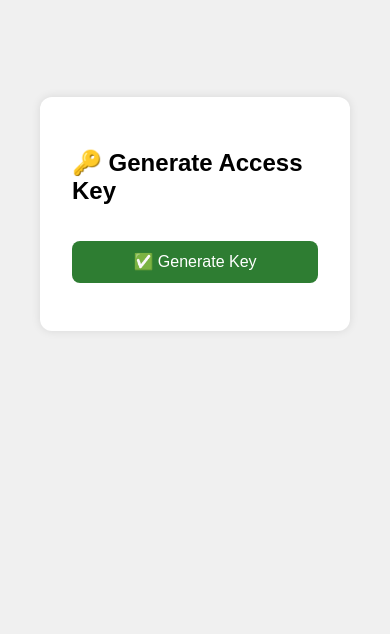
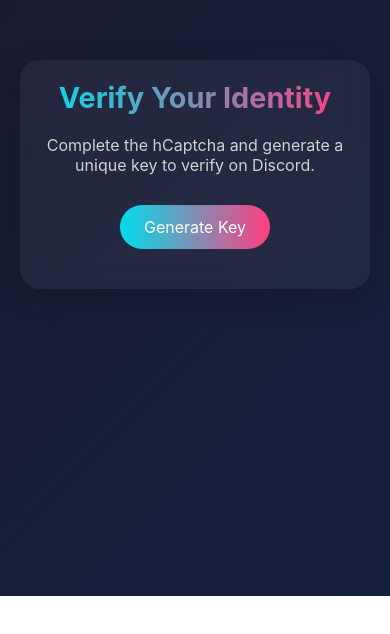
Before and after one commit to PrivateGui/keygen-site, a website: page index.html in a window 390 px wide. Shown: the part 248-882 px from the top of the page. After the commit the page ends 844 px from the top, so only its background shows below. Drawn offline with Linux system fonts and the light colour scheme.

Commit message:
Update index.html

```diff
--- a/index.html
+++ b/index.html
@@ -1,96 +1,142 @@
 <!DOCTYPE html>
 <html lang="en">
 <head>
-  <meta charset="UTF-8" />
-  <meta name="viewport" content="width=device-width, initial-scale=1.0"/>
-  <title>Key Generator</title>
+  <meta charset="UTF-8">
+  <meta name="viewport" content="width=device-width, initial-scale=1.0">
+  <title>Key Verification System</title>
   <script src="https://js.hcaptcha.com/1/api.js" async defer></script>
   <style>
+    * {
+      margin: 0;
+      padding: 0;
+      box-sizing: border-box;
+      font-family: 'Inter', -apple-system, BlinkMacSystemFont, sans-serif;
+    }
+
     body {
-      font-family: sans-serif;
-      padding: 2rem;
-      background: #f0f0f0;
+      background: linear-gradient(135deg, #1a1a2e 0%, #16213e 100%);
+      color: #ffffff;
+      min-height: 100vh;
       display: flex;
       justify-content: center;
       align-items: center;
-      min-height: 100vh;
+      padding: 20px;
     }
-    form {
-      background: white;
-      padding: 2rem;
-      border-radius: 12px;
-      box-shadow: 0 0 10px rgba(0,0,0,0.1);
+
+    .container {
+      background: rgba(255, 255, 255, 0.05);
+      backdrop-filter: blur(10px);
+      border-radius: 20px;
+      padding: 40px;
+      max-width: 600px;
       width: 100%;
-      max-width: 400px;
+      text-align: center;
+      box-shadow: 0 8px 32px rgba(0, 0, 0, 0.2);
+      transition: transform 0.3s ease;
     }
+
+    .container:hover {
+      transform: translateY(-5px);
+    }
+
+    h1 {
+      font-size: 2.5rem;
+      margin-bottom: 20px;
+      background: linear-gradient(90deg, #00ddeb, #ff3e7f);
+      -webkit-background-clip: text;
+      -webkit-text-fill-color: transparent;
+    }
+
+    p {
+      font-size: 1rem;
+      margin-bottom: 30px;
+      color: #d1d1d1;
+    }
+
+    .h-captcha {
+      margin: 20px auto;
+    }
+
     button {
-      margin-top: 1rem;
-      width: 100%;
-      padding: 0.7rem;
+      background: linear-gradient(90deg, #00ddeb, #ff3e7f);
+      border: none;
+      padding: 15px 30px;
+      border-radius: 50px;
+      color: #ffffff;
+      font-size: 1.1rem;
+      cursor: pointer;
+      transition: transform 0.2s, box-shadow 0.2s;
+    }
+
+    button:hover {
+      transform: scale(1.05);
+      box-shadow: 0 4px 15px rgba(0, 221, 235, 0.5);
+    }
+
+    #result {
+      margin-top: 20px;
       font-size: 1rem;
-      border: none;
-      background-color: #2e7d32;
-      color: white;
-      border-radius: 8px;
-      cursor: pointer;
+      color: #00ddeb;
+      word-break: break-all;
     }
-    #result {
-      margin-top: 1rem;
-      font-weight: bold;
-      text-align: center;
+
+    @media (max-width: 768px) {
+      .container {
+        padding: 20px;
+      }
+
+      h1 {
+        font-size: 1.8rem;
+      }
+
+      button {
+        padding: 12px 24px;
+        font-size: 1rem;
+      }
     }
   </style>
 </head>
 <body>
-
-  <form id="keyForm">
-    <h2>🔑 Generate Access Key</h2>
-    <div class="h-captcha" data-sitekey="8618380c-3bc4-4072-9236-796c1a4c9b24"></div>
-    <button type="submit">✅ Generate Key</button>
+  <div class="container">
+    <h1>Verify Your Identity</h1>
+    <p>Complete the hCaptcha and generate a unique key to verify on Discord.</p>
+    <form id="captcha-form">
+      <div class="h-captcha" data-sitekey="8618380c-3bc4-4072-9236-796c1a4c9b24"></div>
+      <button type="submit">Generate Key</button>
+    </form>
     <div id="result"></div>
-  </form>
+  </div>
 
   <script>
-  document.getElementById("keyForm").addEventListener("submit", async function (e) {
-    e.preventDefault();
+    const form = document.getElementById('captcha-form');
+    const resultDiv = document.getElementById('result');
 
-    const token = document.querySelector('[name="h-captcha-response"]').value;
+    form.addEventListener('submit', async (e) => {
+      e.preventDefault();
+      const hcaptchaResponse = document.querySelector('textarea[name="h-captcha-response"]').value;
 
-    if (!token) {
-      document.getElementById("result").textContent = "❌ Please complete the captcha.";
-      return;
-    }
-
-    document.getElementById("result").textContent = "⏳ Generating key...";
-
-    try {
-      const res = await fetch("/api/generate-key", {
-        method: "POST",
-        headers: { "Content-Type": "application/json" },
-        body: JSON.stringify({ token })
-      });
-
-      const contentType = res.headers.get("content-type") || "";
-      if (!contentType.includes("application/json")) {
-        const errorText = await res.text();  // read once only
-        console.error("Non-JSON error:", errorText);
-        document.getElementById("result").textContent = `❌ Server error: ${res.status}`;
+      if (!hcaptchaResponse) {
+        resultDiv.textContent = 'Please complete the hCaptcha.';
         return;
       }
 
-      const data = await res.json();
+      try {
+        const response = await fetch('/api/generate-key', {
+          method: 'POST',
+          headers: { 'Content-Type': 'application/json' },
+          body: JSON.stringify({ 'h-captcha-response': hcaptchaResponse }),
+        });
 
-      if (data.success) {
-        document.getElementById("result").textContent = `✅ Your Key: ${data.key}`;
-      } else {
-        document.getElementById("result").textContent = `❌ ${data.message}`;
+        const data = await response.json();
+        if (data.success) {
+          resultDiv.textContent = `Your key: ${data.key}. Use ?verify <key> in Discord.`;
+        } else {
+          resultDiv.textContent = `Error: ${data.message}`;
+        }
+      } catch (error) {
+        resultDiv.textContent = 'Failed to generate key. Try again.';
       }
-
-    } catch (err) {
-      document.getElementById("result").textContent = "❌ Network error. See console.";
-      console.error(err);
-    }
-  });
+    });
   </script>
 </body>
 </html>
```
